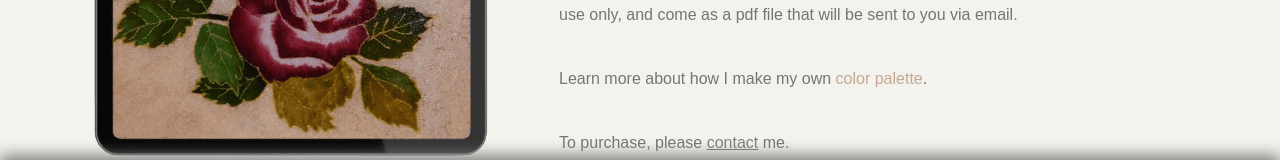
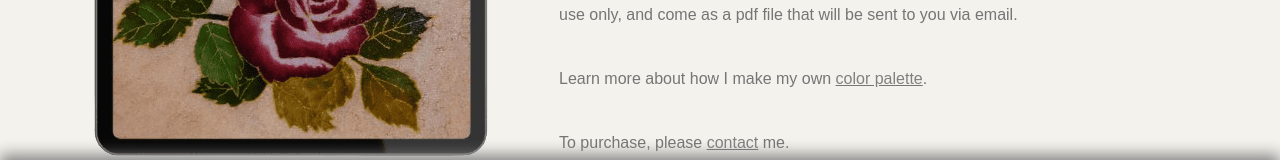
Before and after one commit to salua3/salua3.github.io, a plain HTML site: page art.html in a window 1280 px wide. Shown: the part 594-754 px from the top of the page. Drawn offline with nearby package versions, Linux system fonts and the light colour scheme.

Commit message:
Update art.html

```diff
--- a/art.html
+++ b/art.html
@@ -169,7 +169,7 @@ html {  scroll-behavior: smooth;}
 
 
 						<p>
-							Hi, my name is Salua. <br />Welcome to my digital art collection 'Sally's Arty Stuff'. <br /><br />Here are some minimalist drawings made by me after finishing my art & design studies, and can be printed as big as A4. My digital downloads are for private, non-commercial use only, and come as a pdf file that will be sent to you via email. <br /><br /> Learn more about how I make my own <a href="the-art-of-color-mixing.html" >color palette</a>. <br /> <br /> To purchase, please <u><a href="mailto:ji_3@outlook.com" target="_blank" style="color:gray">contact</a></u> me. <br /><br />
+							Hi, my name is Salua. <br />Welcome to my digital art collection 'Sally's Arty Stuff'. <br /><br />Here are some minimalist drawings made by me after finishing my art & design studies, and can be printed as big as A4. My digital downloads are for private, non-commercial use only, and come as a pdf file that will be sent to you via email. <br /><br /> Learn more about how I make my own <u><a href="the-art-of-color-mixing.html" style="color:gray">color palette</a></u>. <br /> <br /> To purchase, please <u><a href="mailto:ji_3@outlook.com" target="_blank" style="color:gray">contact</a></u> me. <br /><br />
 IMPORTANT: <br />  The PDF file must be downloaded on your computer first. You can then transfer it to your phone or iPad/tablet. (You may need to download an app to open the file, Adobe Reader or iBooks). You will get a PDF (39KB) file.
 						</p>
 
```
